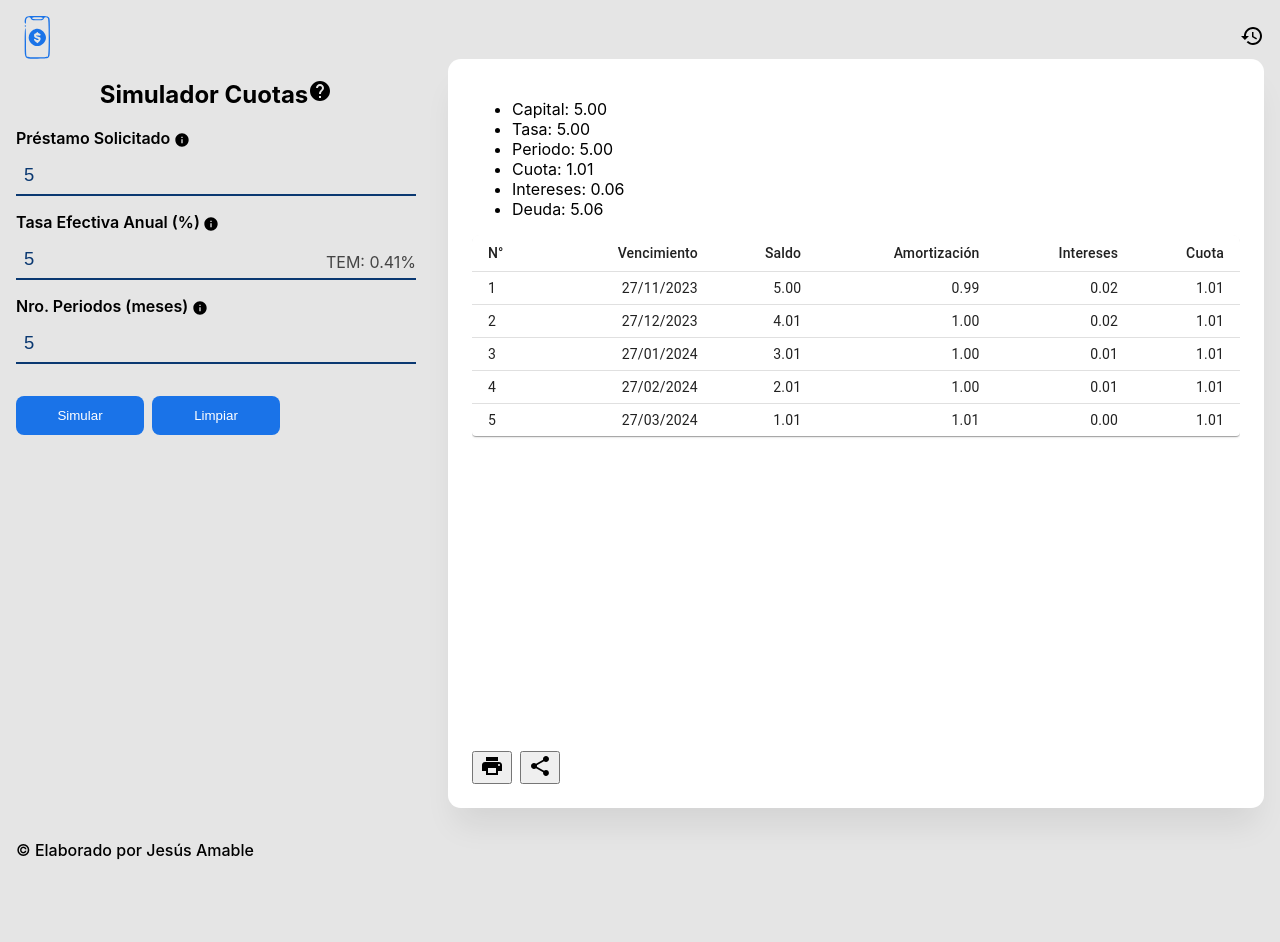
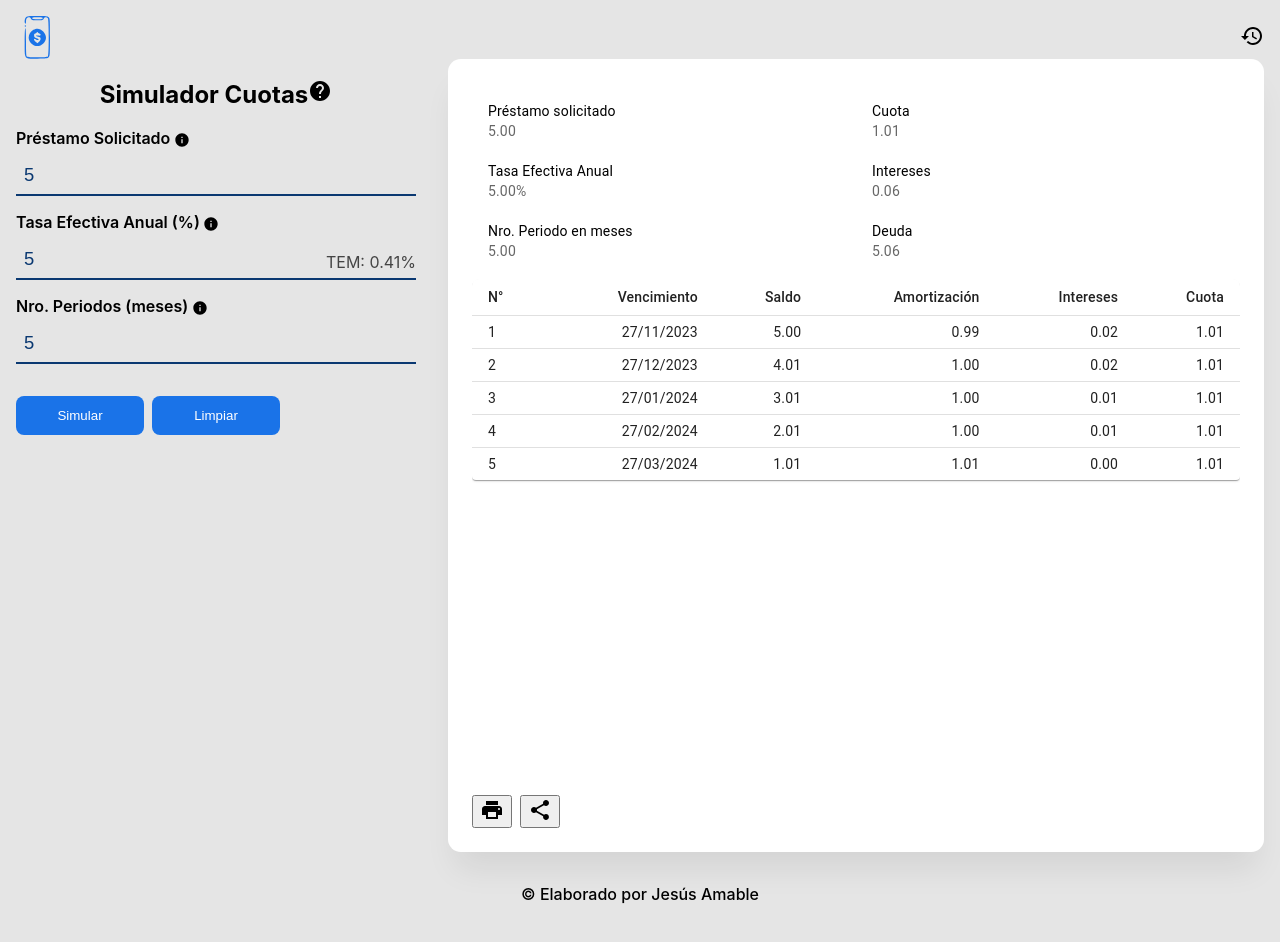
Before and after one commit to JesusA7/payment-simulator, a React (Vite) app: page / in a window 1280 px wide. Both pictures are taken after typing "5", "5", "5" into the empty fields and a click on the button "Simular". Shown: the top 942 px of the page. Before the commit the page ends 908 px from the top, so only its background shows below. Built offline with nearby package versions, Linux system fonts and the light colour scheme; what driver.js would draw is missing.

Commit message:
mejora en los outputs presentación en la parte de encabezado y centrado

```diff
--- a/src/components/App/App.jsx
+++ b/src/components/App/App.jsx
@@ -15,6 +15,10 @@ import HelpIcon from "@mui/icons-material/Help";
 import PrintIcon from "@mui/icons-material/Print";
 import ShareIcon from "@mui/icons-material/Share";
 import HistoryIcon from "@mui/icons-material/History";
+import List from "@mui/material/List";
+import ListItem from "@mui/material/ListItem";
+import ListItemIcon from "@mui/material/ListItemIcon";
+import ListItemText from "@mui/material/ListItemText";
 import { OnlinePayment } from "../../svg/icon";
 import { NoSearch } from "../../svg/image";
 const initialData = { capital: "", tasa: "", periodo: "" };
@@ -227,15 +231,54 @@ function App() {
         <aside className="container__schedule" ref={componentRef}>
           {cron.length !== 0 ? (
             <>
-              <div className="container__details">
-                <ul>
-                  <li>Capital: {formatearNumero(parseInt(data.capital))}</li>
-                  <li>Tasa: {formatearNumero(parseInt(data.tasa))}</li>
-                  <li>Periodo: {formatearNumero(parseInt(data.periodo))}</li>
-                  <li>Cuota: {formatearNumero(results.cuota)}</li>
-                  <li>Intereses: {formatearNumero(results.intereses)}</li>
-                  <li>Deuda: {formatearNumero(results.deuda)}</li>
-                </ul>
+              <div
+                className="container__details"
+                style={{ display: "flex", width: "100%" }}
+              >
+                <div style={{ flex: 1 }}>
+                  <List component="nav" aria-label="main mailbox folders" dense>
+                    <ListItem>
+                      <ListItemText
+                        primary="Préstamo solicitado"
+                        secondary={formatearNumero(parseInt(data.capital))}
+                      />
+                    </ListItem>
+                    <ListItem>
+                      <ListItemText
+                        primary="Tasa Efectiva Anual"
+                        secondary={formatearNumero(parseInt(data.tasa)) + "%"}
+                      />
+                    </ListItem>
+                    <ListItem>
+                      <ListItemText
+                        primary="Nro. Periodo en meses"
+                        secondary={formatearNumero(parseInt(data.periodo))}
+                      />
+                    </ListItem>
+                  </List>
+                </div>
+                <div style={{ flex: 1 }}>
+                  <List component="nav" aria-label="main mailbox folders" dense>
+                    <ListItem>
+                      <ListItemText
+                        primary="Cuota"
+                        secondary={formatearNumero(results.cuota)}
+                      />
+                    </ListItem>
+                    <ListItem>
+                      <ListItemText
+                        primary="Intereses"
+                        secondary={formatearNumero(results.intereses)}
+                      />
+                    </ListItem>
+                    <ListItem>
+                      <ListItemText
+                        primary="Deuda"
+                        secondary={formatearNumero(results.deuda)}
+                      />
+                    </ListItem>
+                  </List>
+                </div>
               </div>
               {/* <div className="container__card">
                 <Card
@@ -256,7 +299,7 @@ function App() {
               </div>
             </>
           ) : (
-            <>
+            <div style={{ display: "grid", placeContent: "center" }}>
               <NoSearch />
               <span
                 style={{
@@ -267,7 +310,7 @@ function App() {
               >
                 Ninguna simulación ha sido calculada
               </span>
-            </>
+            </div>
           )}
 
           <div className="container__button">
@@ -288,7 +331,14 @@ function App() {
           deleteItemHistory={handleDeleteItemHistory}
         />
       )}
-      <footer style={{ padding: "2rem 0", fontSize: "1rem", fontWeight: 500 }}>
+      <footer
+        style={{
+          padding: "2rem 0",
+          fontSize: "1rem",
+          fontWeight: 500,
+          textAlign: "center",
+        }}
+      >
         © Elaborado por Jesús Amable
       </footer>
     </>
```
